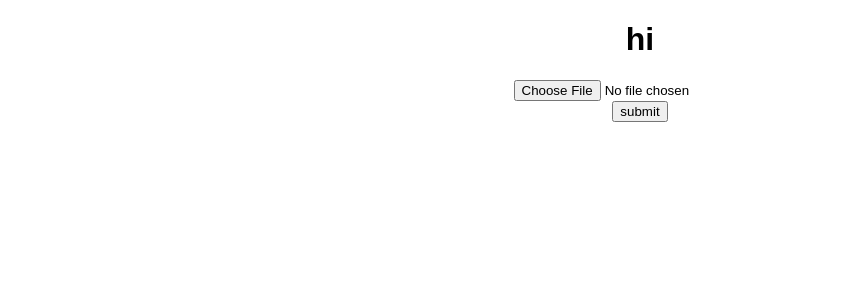
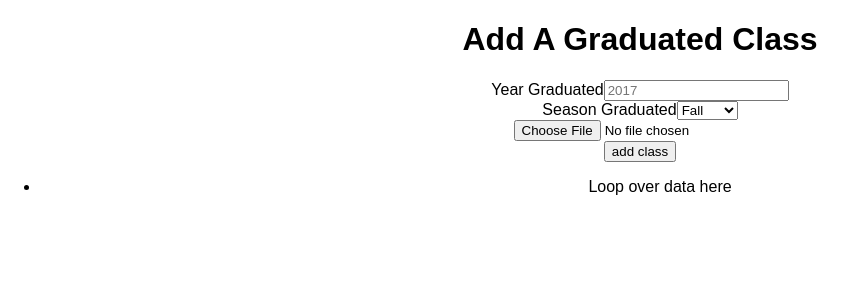
Before and after one commit to lnchapin/GradTracker-frontend, a React (Create React App) app: page /dashboard in a window 1280 px wide. Shown: the top 300 px of the page, without its empty margins (0-856 px from the left). Built offline with nearby package versions, Linux system fonts and the light colour scheme.

Commit message:
added axios, made post to db for graduates and classname

```diff
--- a/package.json
+++ b/package.json
@@ -3,6 +3,7 @@
   "version": "0.1.0",
   "private": true,
   "dependencies": {
+    "axios": "^0.17.0",
     "papaparse": "^4.3.6",
     "react": "^16.0.0",
     "react-dom": "^16.0.0",
--- a/src/components/Dashboard.js
+++ b/src/components/Dashboard.js
@@ -23,9 +23,9 @@ class Dashboard extends React.Component{
 	render() {
 		return(
 			<div>
-				<h1>hi</h1>
+				<h1>Add A Graduated Class</h1>
 				<AddClass />
-				{/* <ViewClass /> */}
+				<ViewClass />
 			</div>
 		)
 	}
--- a/src/components/Upload.js
+++ b/src/components/Upload.js
@@ -1,24 +1,29 @@
 import React from "react";
 import Papa from "papaparse";
+import axios from "axios";
 // import CSVInput from "./CSVInput"
 
-function CSVInput() {
-  return (
-    <div>
-      <input
-        type="file"
-        accept=".csv"
-        className="csv-upload"
-        onChange={e => this.handleFiles(e)}
-      />
-    </div>
-  );
-}
+const localhost = "http://localhost:3000/graduates/add";
+const heroku = "https://secret-mountain-48217.herokuapp.com/";
 
 class Upload extends React.Component {
-  handleChange(e) {
+  constructor(props) {
+    super(props);
+
+    this.state = {
+      year: "",
+      season: "",
+    };
+  }
+
+  handleYearChange(e) {
     e.preventDefault();
-    console.log(e, "handleChange");
+    this.setState({ year: e.target.value });
+  }
+
+  handleSeasonChange(e) {
+    e.preventDefault();
+    this.setState({ season: e.target.value });
   }
 
   handleFiles(e) {
@@ -28,16 +33,57 @@ class Upload extends React.Component {
       header: true,
       complete: function(results) {
         console.log(results.data, "papaparse");
+        results.data.map(student => {
+          student = {
+            ...student,
+            class_name: 2,
+          };
+          console.log(student);
+          let encodedURI = window.encodeURI(localhost);
+          axios.post(encodedURI, student, { crossdomain: true });
+        });
       },
     });
+  }
+
+  handleSubmit(e) {
+    e.preventDefault();
+    console.log(e, "handleChange");
   }
 
   render() {
     return (
       <form className="upload-form" method="post">
-        <CSVInput />
-        <button className="upload-submit" onClick={e => this.handleChange(e)}>
-          submit
+        <div>
+          <label>Year Graduated</label>
+          <input
+            type="text"
+            placeholder="2017"
+            name="year"
+            onChange={e => this.handleYearChange(e)}
+          />
+        </div>
+        <div>
+          <label>Season Graduated</label>
+          <select
+            type="text"
+            name="season"
+            onChange={e => this.handleSeasonChange(e)}
+          >
+            <option>Fall</option>
+            <option>Spring</option>
+          </select>
+        </div>
+        <div>
+          <input
+            type="file"
+            accept=".csv"
+            className="csv-upload"
+            onChange={e => this.handleFiles(e)}
+          />
+        </div>
+        <button className="upload-submit" onClick={e => this.handleSubmit(e)}>
+          add class
         </button>
       </form>
     );
```
Also changed, not shown: 1 other file (tests, documents, lock files or other folders).
